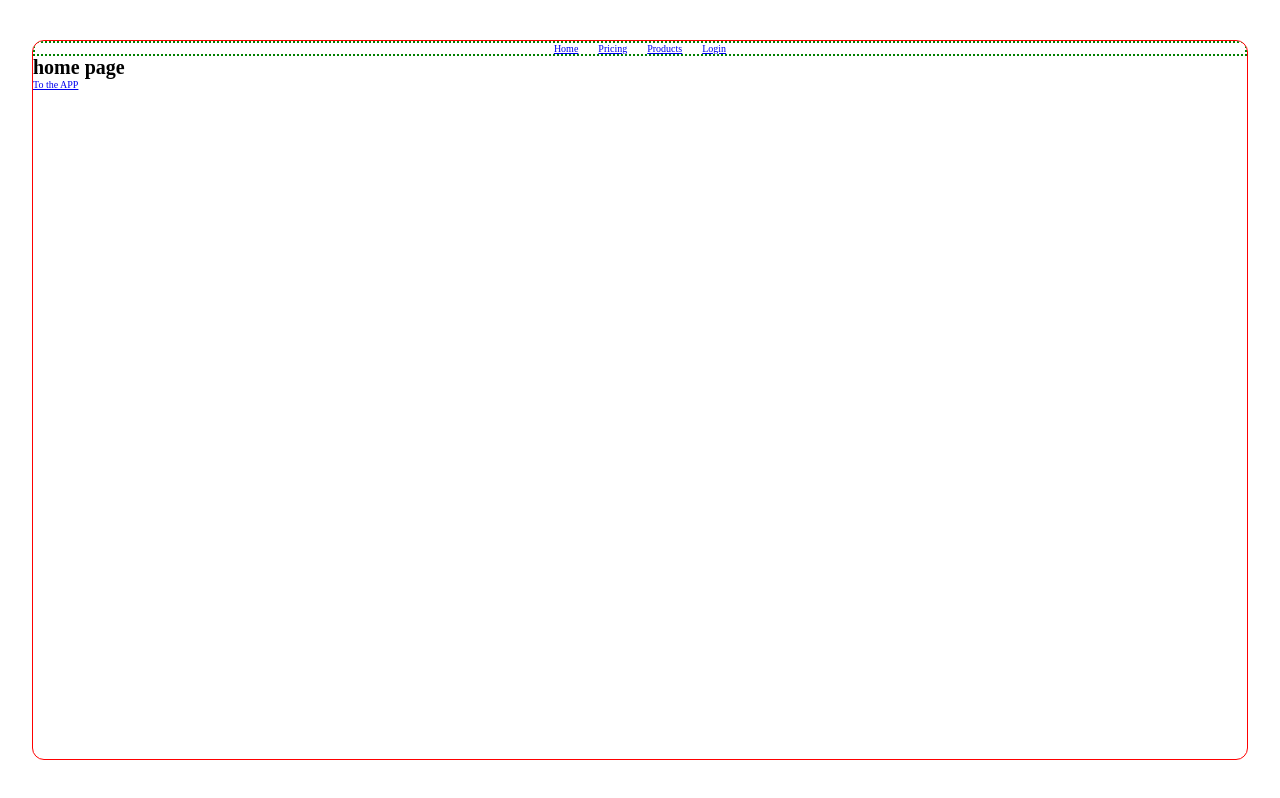
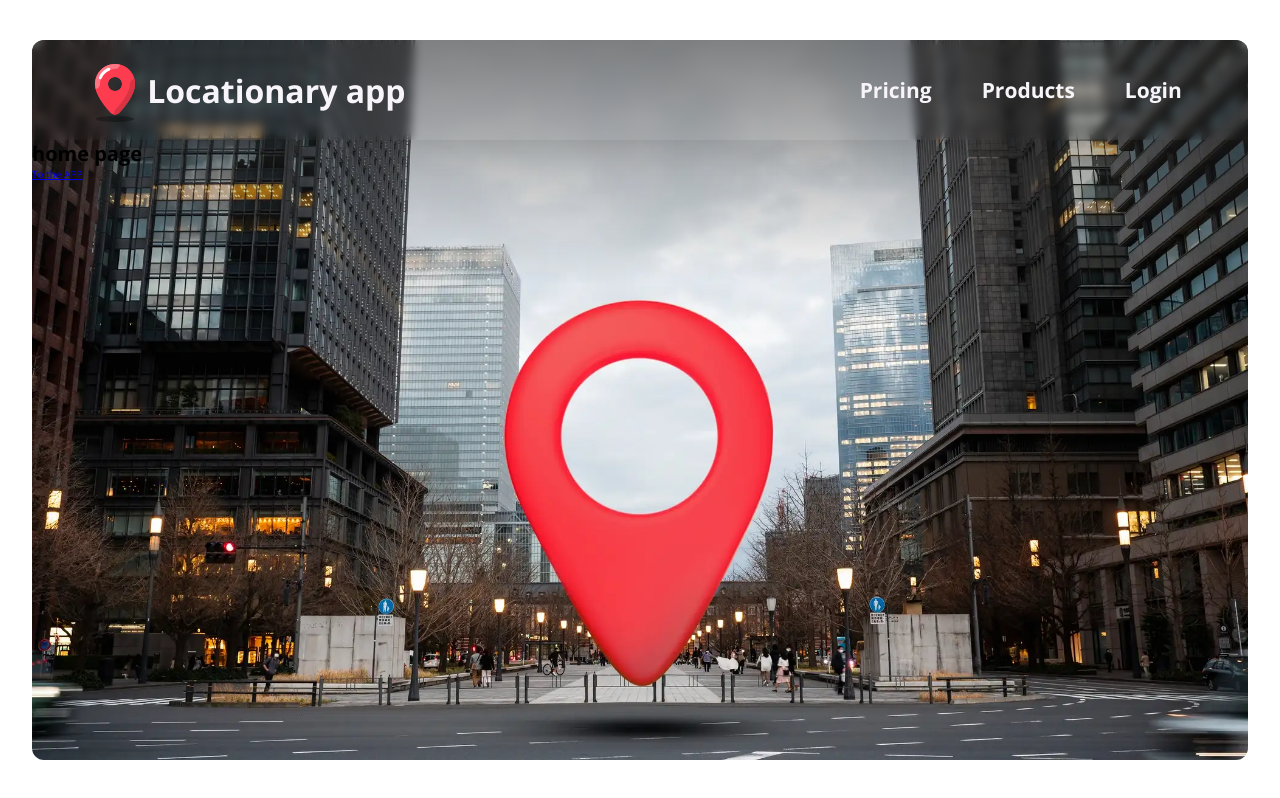
Before and after one commit to Mahyarnafisi/locationary, a React (Vite) app: page / in a window 1280 px wide. Built offline with nearby package versions, Linux system fonts and the light colour scheme.

Commit message:
done with home page

```diff
--- a/index.html
+++ b/index.html
@@ -3,6 +3,9 @@
   <head>
     <meta charset="UTF-8" />
     <meta name="viewport" content="width=device-width, initial-scale=1.0" />
+    <link rel="preconnect" href="https://fonts.googleapis.com" />
+    <link rel="preconnect" href="https://fonts.gstatic.com" crossorigin />
+    <link href="https://fonts.googleapis.com/css2?family=Open+Sans:wght@400;500;600;700;800&display=swap" rel="stylesheet" />
     <title>Locationary</title>
   </head>
   <body>
--- /dev/null
+++ b/src/Components/Logo/Logo.jsx
@@ -0,0 +1,13 @@
+import Styles from "./Logo.module.css";
+import LogoIcon from "../../assets/brand_icon.png";
+
+function Logo() {
+  return (
+    <div className={Styles.logo}>
+      <img src={LogoIcon} alt="brand icon" />
+      <h2>Locationary app</h2>
+    </div>
+  );
+}
+
+export default Logo;
--- /dev/null
+++ b/src/Components/Logo/Logo.module.css
@@ -0,0 +1,10 @@
+.logo {
+  display: flex;
+  align-items: center;
+  justify-content: center;
+}
+
+.logo h2 {
+  font-size: 3.2rem;
+  color: var(--white);
+}
--- a/src/Components/PageNav/PageNav.jsx
+++ b/src/Components/PageNav/PageNav.jsx
@@ -1,21 +1,29 @@
-import { NavLink } from "react-router-dom";
+import { NavLink, Link } from "react-router-dom";
+import Logo from "../Logo/Logo";
 import Styles from "./PageNav.module.css";
 function PageNav() {
   return (
     <nav className={Styles.page_nav}>
+      <Link className={Styles.link} to="/">
+        <Logo />
+      </Link>
+
       <ul>
         <li>
-          <NavLink to="/">Home</NavLink>
+          <NavLink className={Styles.nav_link} to="/pricing">
+            Pricing
+          </NavLink>
         </li>
         <li>
-          <NavLink to="/pricing">Pricing</NavLink>
-        </li>
-        <li>
-          <NavLink to="/products">Products</NavLink>
+          <NavLink className={Styles.nav_link} to="/products">
+            Products
+          </NavLink>
         </li>
 
         <li>
-          <NavLink to="/login">Login</NavLink>
+          <NavLink className={Styles.nav_link} to="/login">
+            Login
+          </NavLink>
         </li>
       </ul>
     </nav>
--- a/src/Components/PageNav/PageNav.module.css
+++ b/src/Components/PageNav/PageNav.module.css
@@ -1,6 +1,12 @@
 .page_nav {
+  display: flex;
+  align-items: center;
+  justify-content: space-between;
   width: 100%;
-  border: 2px dotted green;
+  height: 10rem;
+  padding: 0 4vw;
+  backdrop-filter: blur(5px);
+  box-shadow: 0 1rem 3rem #00000015;
 }
 
 .page_nav ul {
@@ -9,3 +15,24 @@
   justify-content: center;
   gap: 2rem;
 }
+
+.page_nav li {
+}
+
+:global(.active) {
+  background-color: var(--brand-1);
+  color: var(--white);
+}
+
+.nav_link {
+  color: var(--white);
+  text-decoration: none;
+  padding: 1.5rem;
+  height: 5.6rem;
+  border-radius: 1.2rem;
+  font-size: 2.1rem;
+  font-weight: 700;
+}
+.link {
+  text-decoration: none;
+}
--- a/src/Pages/HomePage/HomePage.module.css
+++ b/src/Pages/HomePage/HomePage.module.css
@@ -1,8 +1,11 @@
 .homepage {
-  border: 1px solid red;
   height: 100%;
   width: 95vw;
   height: 90vh;
   border-radius: 1.2rem;
   overflow: hidden;
+  background-image: linear-gradient(0deg, transparent 66%, #33333399 100%), url(../../assets/homepage_bg.webp);
+  background-position: bottom;
+  background-repeat: no-repeat;
+  background-size: cover;
 }
--- a/src/index.css
+++ b/src/index.css
@@ -1,3 +1,12 @@
+:root {
+  --white: #f7f5f9;
+  --brand-1: #fd3624;
+  --brand-2: #fd281c;
+  --brand-3: #d82432;
+  --black: #000000;
+  --gray: #333333;
+}
+
 *,
 ::before,
 ::after {
@@ -8,6 +17,7 @@
 
 html {
   font-size: 62.5%;
+  font-family: "Open Sans", sans-serif;
 }
 
 body {
```
Also changed, not shown: src/assets/brand_icon.png (added), src/assets/brand_logo.png (added).
